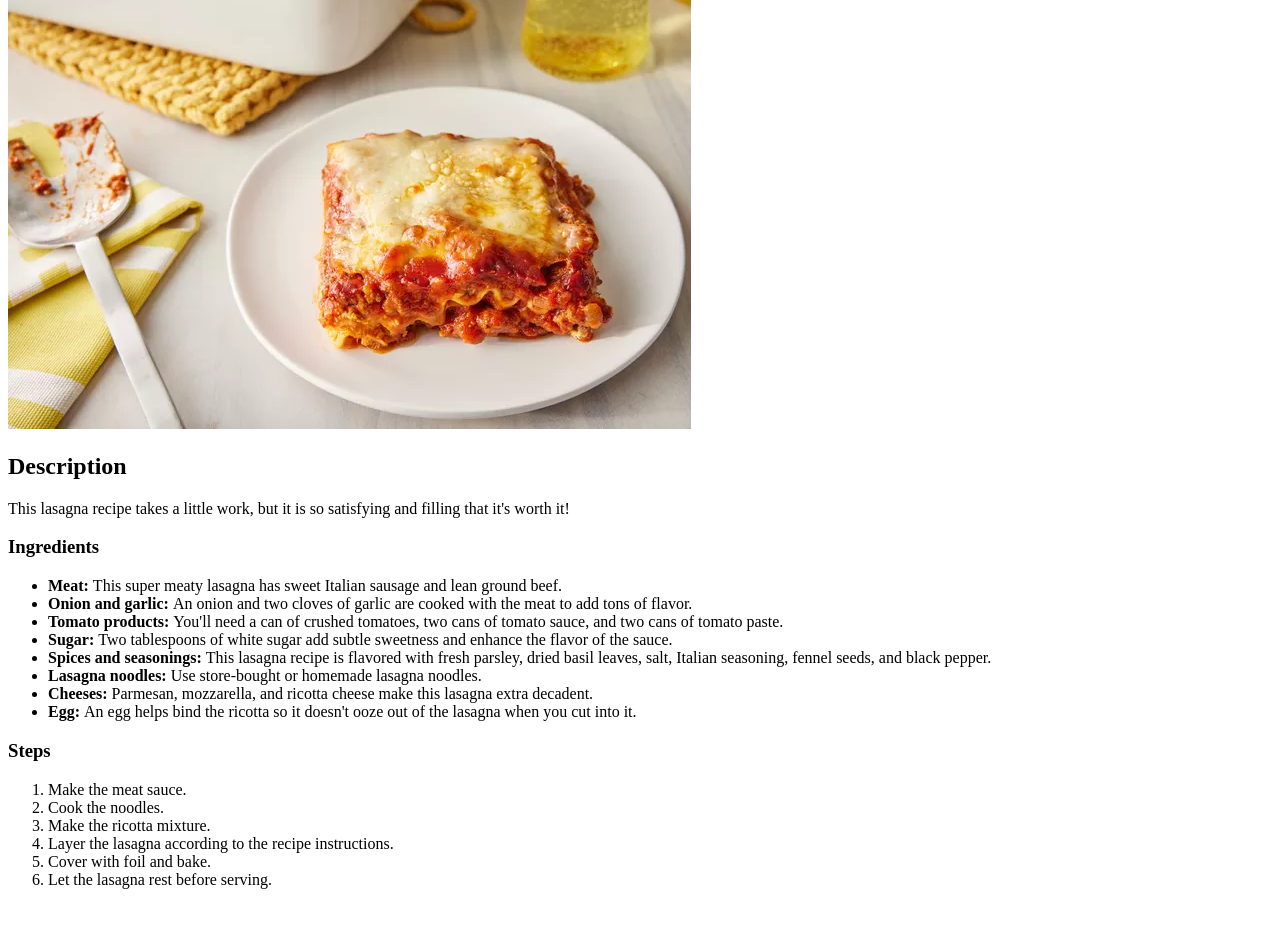
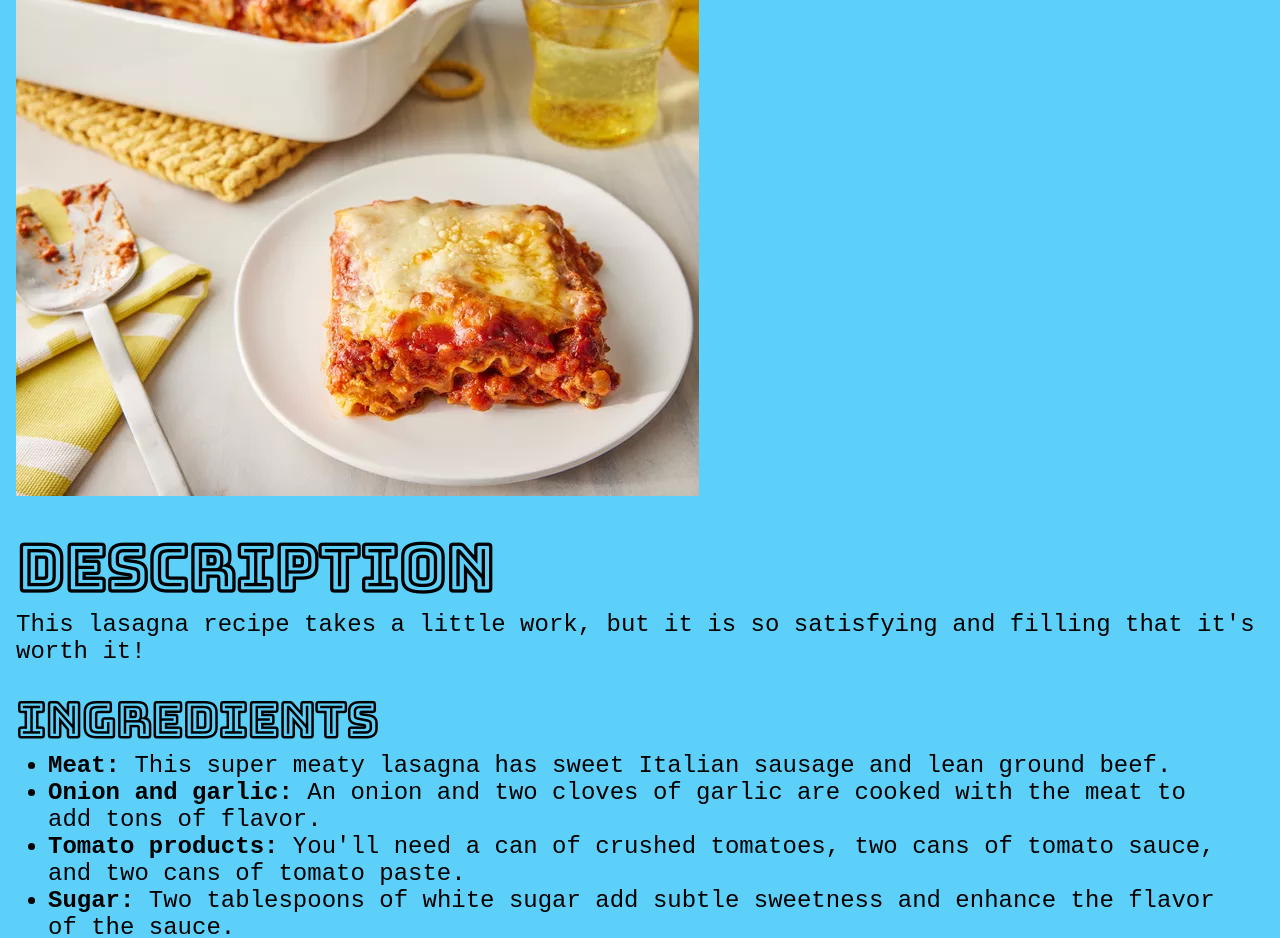
Before and after one commit to simoschmidt/odin-recipes, a plain HTML site: page recipes/lasagna.html in a window 1280 px wide. Shown: the part 189-1127 px from the top of the page. Before the commit the page ends 1094 px from the top, so only its background shows below. Drawn offline with Linux system fonts and the light colour scheme.

Commit message:
Add basic CSS styling & link stylesheets

```diff
--- a/recipes/lasagna.html
+++ b/recipes/lasagna.html
@@ -3,6 +3,7 @@
 <head>
   <meta charset="UTF-8">
   <meta name="viewport" content="width=device-width, initial-scale=1.0">
+  <link rel="stylesheet" type="text/css" href="../style/style.css">
   <title>Odin Recipes - Lasagna</title>
 </head>
 <body>
--- /dev/null
+++ b/style/style.css
@@ -0,0 +1,50 @@
+html {
+  box-sizing: border-box;
+}
+
+*,
+*::before,
+*::after {
+  box-sizing: inherit;
+  margin: 0px;
+  padding: 0px;
+}
+
+@font-face {
+  font-family: 'Bungee Outline';
+  src: url('../fonts/Bungee_Outline/BungeeOutline-Regular.ttf')
+}
+
+body {
+  background-color: #5DD0FA;
+  font-family: monospace;
+  font-size: 24px;
+  margin: 16px 16px;
+}
+
+h1,
+h2,
+h3 {
+  font-family: 'Bungee Outline';
+  margin-top: 24px;
+}
+
+h1 {
+  font-size: 80px;
+}
+
+h2 {
+  font-size: 64px;
+}
+
+h3 {
+  font-size: 48px;
+}
+
+ol {
+  margin: 0px 48px;
+}
+
+ul {
+  margin: 0px 32px;
+}
```
Also changed, not shown: index.html (+1 -0 lines), recipes/pizza.html (+1 -0 lines), recipes/salmon.html (+1 -0 lines), fonts/Bungee_Outline/BungeeOutline-Regular.ttf (added), fonts/Bungee_Outline/OFL.txt (added).
